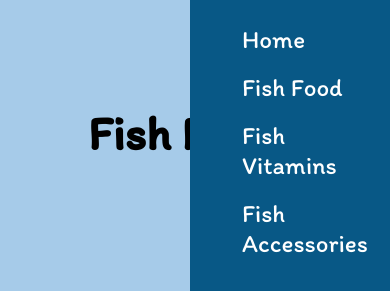
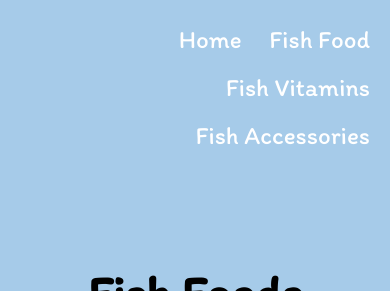
Before and after one commit to sahas-99/WebSite, a PHP site: page /Fish.html in a window 390 px wide; the page is wider, and only the part inside the window is pictured. Shown: the top 291 px of that part. Run offline with PHP 8.4, Linux system fonts and the light colour scheme.

Commit message:
Update Fish.css

```diff
--- a/Fish.css
+++ b/Fish.css
@@ -72,23 +72,7 @@ body{
        background: #43b3d9;
        transition: 1s;
    }
-   @media(max-width: 700px){
-       .text-box h1{
-           font-size: 20px;
-   }
-   .header .nav-links ul li{
-       display: block;
-   }
-   .header .nav-links{
-       position: absolute;
-       background: #085886;
-       height: 100vh;
-       width: 200px;
-       top: 0;
-       right: 0;
-       text-align: left;
-       z-index: 2;
-   }
+
 
         /* Fish Products */
  .title {
@@ -138,7 +122,7 @@ body{
     z-index: 0;
 }
 .product-header img {
-    height: 100%;
+    height: 90%;
 }
 .product-footer {
     padding: 2rem 1.6rem 1.6rem 1.6rem;
```
